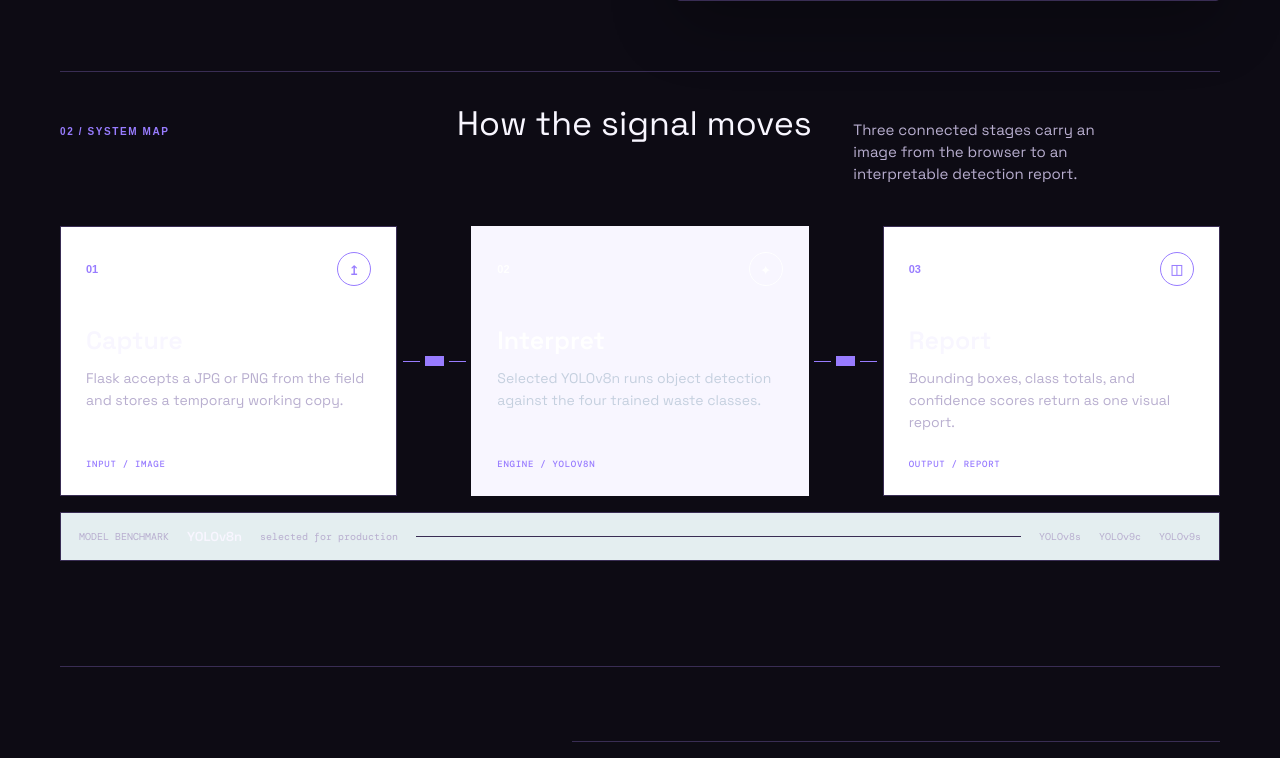
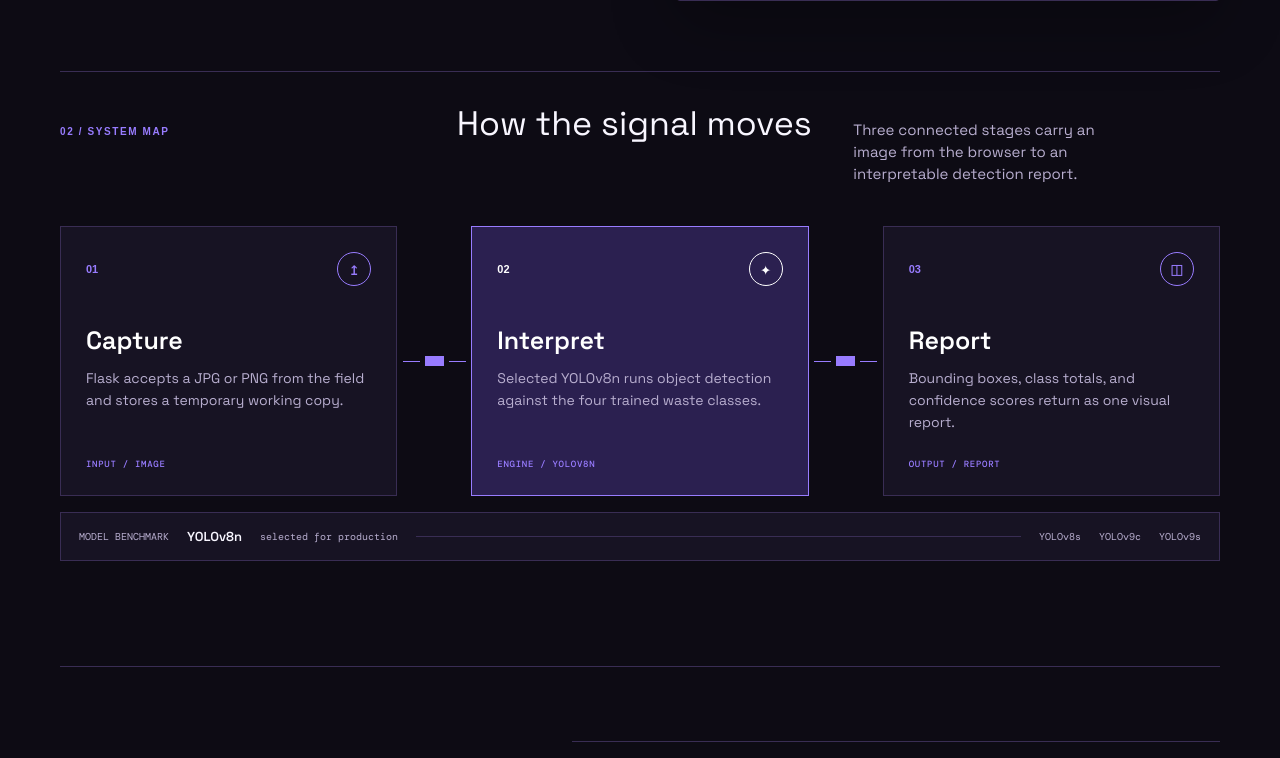
Before and after one commit to Sravan94-git/Floating-trash-detection-and-classification, a Flask app: page / in a window 1280 px wide. Shown: the part 729-1487 px from the top of the page. Run offline with Flask 3, Linux system fonts and the light colour scheme.

Commit message:
Fix dark architecture card contrast

```diff
--- a/static/styles.css
+++ b/static/styles.css
@@ -107,20 +107,21 @@ h1, h2, h3, p { margin-top: 0; } h1 { margin-bottom: 25px; font-size: clamp(52px
 }
 
 .architecture-flow { display: grid; grid-template-columns: 1fr 74px 1fr 74px 1fr; align-items: stretch; margin-top: 42px; }
-.flow-step { min-height: 255px; padding: 25px; background: var(--white); border: 1px solid var(--line); }
-.flow-step.active { color: var(--white); background: var(--navy); border-color: var(--navy); }
+.flow-step { min-height: 255px; padding: 25px; color: var(--white); background: #171323; border: 1px solid var(--line); }
+.flow-step.active { color: var(--white); background: #2b2050; border-color: var(--blue); }
 .flow-step.active .card-number { color: var(--yellow); }
 .flow-top { display: flex; align-items: center; justify-content: space-between; }
 .flow-icon { display: grid; place-items: center; width: 34px; height: 34px; color: var(--blue); border: 1px solid currentColor; border-radius: 50%; font: 18px 'DM Mono', monospace; }
 .flow-step.active .flow-icon { color: var(--yellow); }
 .flow-step h3 { margin: 38px 0 12px; font-size: 25px; font-weight: 600; }
+.flow-step h3 { color: var(--white); }
 .flow-step p { min-height: 68px; margin-bottom: 22px; color: var(--muted); font-size: 14px; line-height: 1.55; }
-.flow-step.active p { color: #c5d0df; }
-.flow-meta { color: var(--coral); font: 500 9px 'DM Mono', monospace; letter-spacing: .08em; }
+.flow-step.active p { color: var(--muted); }
+.flow-meta { color: var(--blue); font: 500 9px 'DM Mono', monospace; letter-spacing: .08em; }
 .flow-connector { display: flex; align-items: center; justify-content: center; gap: 5px; }
 .flow-connector span { width: 17px; height: 1px; background: var(--blue); }
 .flow-connector b { color: var(--blue); font: 500 8px 'DM Mono', monospace; text-transform: uppercase; }
-.model-strip { display: flex; align-items: center; gap: 18px; margin-top: 16px; padding: 15px 18px; color: var(--muted); background: #e4eef0; font: 10px 'DM Mono', monospace; }
+.model-strip { display: flex; align-items: center; gap: 18px; margin-top: 16px; padding: 15px 18px; color: var(--muted); background: #171323; border: 1px solid var(--line); font: 10px 'DM Mono', monospace; }
 .model-strip strong { color: var(--navy); font: 600 13px 'Space Grotesk', sans-serif; }
 .model-strip i { flex: 1; height: 1px; background: var(--line); }
 .supported h2 { font-weight: 600; }
```
